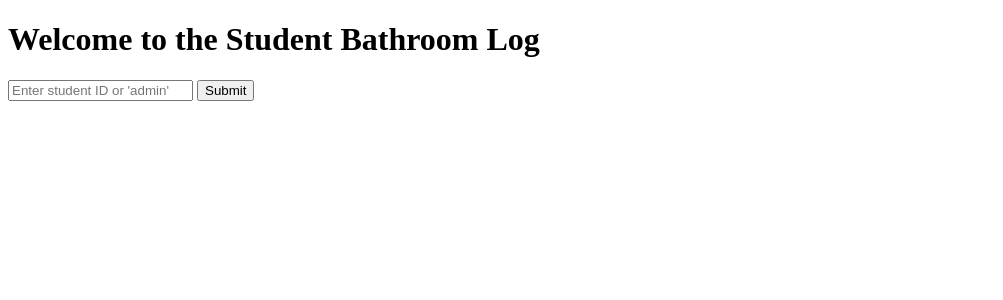
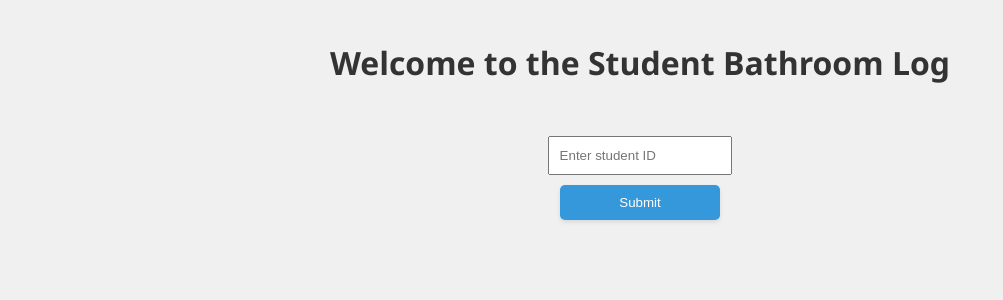
Before and after one commit to alexliao95311/bathroom-system, a Flask app: page / in a window 1280 px wide. Shown: the top 300 px of the page, without its empty margins (0-1003 px from the left). Run offline with Flask 3, Linux system fonts and the light colour scheme.

Commit message:
added styling

```diff
--- /dev/null
+++ b/static/styles.css
@@ -0,0 +1,99 @@
+/* static/style.css */
+body {
+    font-family: 'Segoe UI', Tahoma, Geneva, Verdana, sans-serif;
+    background-color: #f0f0f0;
+    margin: 0;
+    padding: 20px;
+    text-align: center; /* Aligns text to the center */
+}
+
+h1 {
+    color: #333;
+}
+
+form {
+    margin-top: 20px;
+    display: inline-block; /* Makes the form center-align with text-align property */
+}
+
+input[type="text"], button {
+    padding: 10px;
+    margin-top: 10px;
+    display: block; /* Makes input and button take the full width of their container */
+    margin-left: auto; /* With margin-right: auto, centers the block elements */
+    margin-right: auto;
+    width: 80%; /* You can adjust the width as needed */
+}
+
+button {
+    display: inline-block;
+    padding: 10px 20px;
+    margin: 10px 0;
+    background-color: #3498db; /* Button color - you can change this */
+    color: #ffffff; /* Text color */
+    text-decoration: none; /* Remove underline from links */
+    border: none; /* Remove borders */
+    border-radius: 5px; /* Optional: rounds the corners */
+    cursor: pointer; /* Changes cursor to indicate it's clickable */
+    box-shadow: 0 2px 4px rgba(0, 0, 0, 0.1); /* Optional: adds shadow for depth */
+    transition: background-color 0.3s; /* Smooth background color change on hover */
+}
+
+button:hover {
+    background-color: #297db7;
+}
+
+.button {
+    display: inline-block;
+    padding: 10px 20px;
+    margin: 10px 0;
+    background-color: #3498db; /* Button color - you can change this */
+    color: #ffffff; /* Text color */
+    text-decoration: none; /* Remove underline from links */
+    border: none; /* Remove borders */
+    border-radius: 5px; /* Optional: rounds the corners */
+    cursor: pointer; /* Changes cursor to indicate it's clickable */
+    box-shadow: 0 2px 4px rgba(0, 0, 0, 0.1); /* Optional: adds shadow for depth */
+    transition: background-color 0.3s; /* Smooth background color change on hover */
+}
+
+.button:hover {
+    background-color: #297db7; /* Darker shade for button hover state */
+}
+
+
+ul {
+    list-style-type: none;
+    padding: 0;
+    text-align: left; /* Aligns list items to the left */
+    display: inline-block; /* Aligns the list in the center due to body's text-align */
+    margin: 0; /* Removes default margin */
+}
+
+ul.flashes {
+    width: 100%; /* Makes the flash messages list take full width */
+    box-sizing: border-box; /* Ensures padding doesn't affect overall width */
+}
+
+ul.flashes li {
+    background-color: #ffcccc;
+    border: 1px solid #ffaaaa;
+    padding: 5px;
+    margin-bottom: 5px;
+}
+
+.flash-container {
+    width: 100%; /* Use 100% width to span the container */
+    text-align: center; /* Center the text */
+}
+
+.flash-message {
+    display: inline-block; /* Allows for centering with text-align */
+    margin: 10px auto; /* Vertical spacing and centering horizontally */
+    padding: 10px;
+    border: 1px solid #ffaaaa; /* Red border for visibility */
+    background-color: #ffcccc; /* Light red background */
+    box-shadow: 0 2px 4px rgba(0, 0, 0, 0.1); /* Optional: adds subtle shadow for depth */
+    width: 80%; /* Adjust width as needed */
+    box-sizing: border-box; /* Include padding and border in the element's width */
+}
--- a/templates/index.html
+++ b/templates/index.html
@@ -3,9 +3,11 @@
 <head>
     <meta charset="UTF-8">
     <title>Student Bathroom Log</title>
+    <link rel="stylesheet" href="{{ url_for('static', filename='styles.css') }}">
 </head>
 <body>
     <h1>Welcome to the Student Bathroom Log</h1>
+    <div class="flash-container">
       {% with messages = get_flashed_messages() %}
         {% if messages %}
           <ul class="flashes">
@@ -15,8 +17,9 @@
           </ul>
         {% endif %}
       {% endwith %}
+    </div>
     <form method="POST">
-        <input type="text" name="student_id" placeholder="Enter student ID or 'admin'" required>
+        <input type="text" name="student_id" placeholder="Enter student ID" required>
         <button type="submit">Submit</button>
     </form>
 </body>
--- a/templates/menu.html
+++ b/templates/menu.html
@@ -3,10 +3,12 @@
 <head>
     <meta charset="UTF-8">
     <title>Student Menu</title>
+    <link rel="stylesheet" href="{{ url_for('static', filename='styles.css') }}">
 </head>
 <body>
     <h1>Welcome, {{ student_name }}</h1>
     <!-- Flash message block -->
+    <div class="flash-container">
       {% with messages = get_flashed_messages() %}
         {% if messages %}
           <ul>
@@ -16,6 +18,7 @@
           </ul>
         {% endif %}
       {% endwith %}
+    </div>
     <!-- End of flash message block -->
     <form method="POST">
         <button type="submit" name="go_to_bathroom">Go to Bathroom</button>
--- a/templates/view_log.html
+++ b/templates/view_log.html
@@ -3,9 +3,11 @@
 <head>
     <meta charset="UTF-8">
     <title>Bathroom Log</title>
+    <link rel="stylesheet" href="{{ url_for('static', filename='styles.css') }}">
 </head>
 <body>
     <h1>Bathroom Usage Log</h1>
+    <div class="flash-container">
     {% if bathroom_log|length > 0 %}
         <ul>
             {% for entry in bathroom_log %}
@@ -15,6 +17,7 @@
     {% else %}
         <p>The log is currently empty.</p>
     {% endif %}
-    <a href="{{ url_for('menu') }}">Back to Menu</a>
+    </div>
+    <a href="{{ url_for('menu') }}" class="button">Back to Menu</a>
 </body>
 </html>
```
Lines whose indentation alone changed are shown as unchanged.
